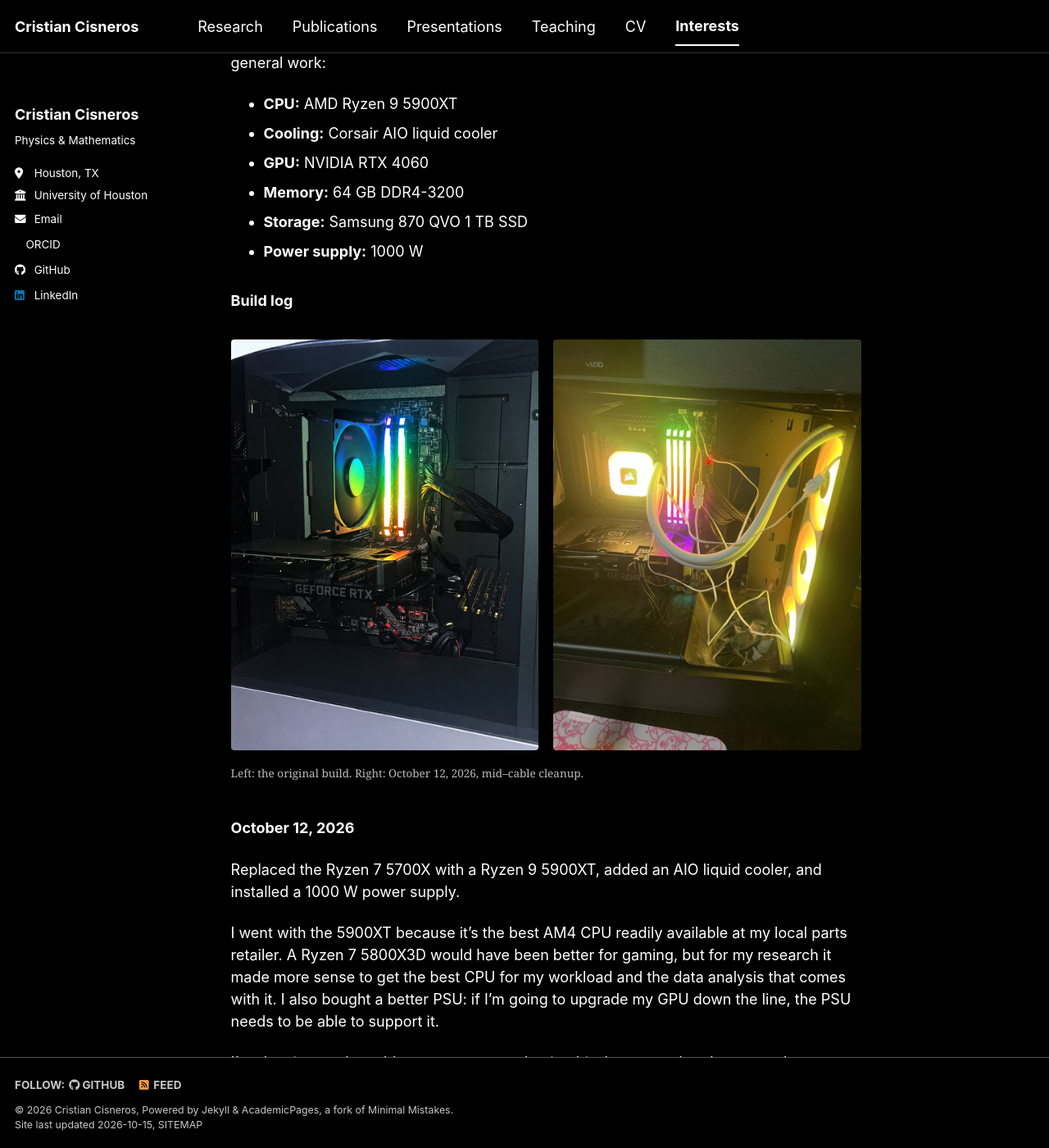
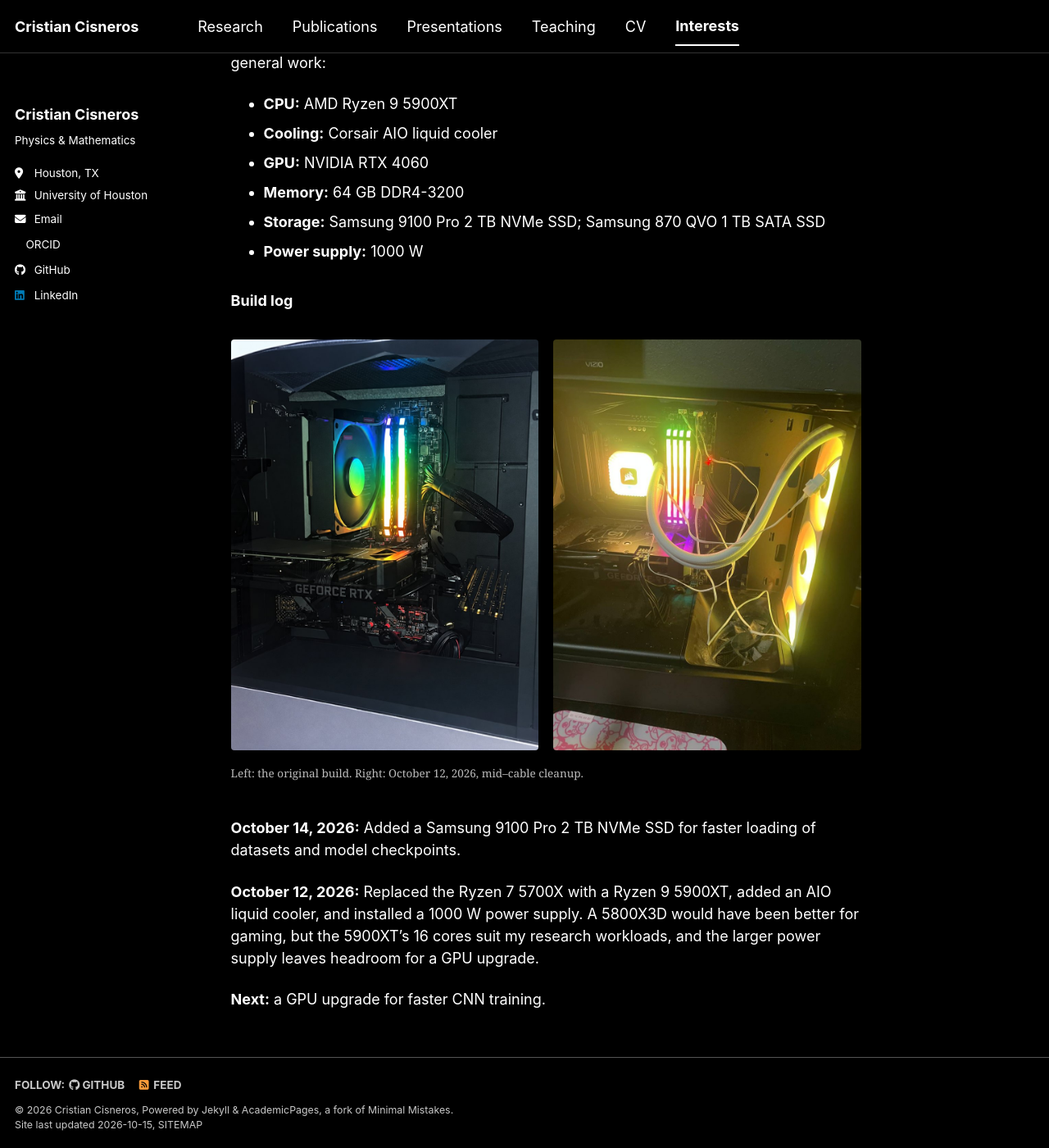
Before and after one commit to cristiancisneros06/cristiancisneros06.github.io, a Jekyll site: the page built from _pages/interests.md, in a window 1280 px wide and 1400 px high, scrolled down 680 px. Shown: the whole window at 82% size. Built offline with Jekyll 4.4.1, drawn with Linux system fonts in a browser that asks for light colours; a style sheet for code colours, icons or effects is not loaded.

Commit message:
Interests: add Samsung 9100 Pro NVMe; tighten build log
Co-Authored-By: Claude Opus 5.5 <noreply@anthropic.com>
Claude-Session: https://claude.ai/code/session_0194BYiZ6sAiDzrCffZQx2Wf

```diff
--- a/_pages/interests.md
+++ b/_pages/interests.md
@@ -31,7 +31,7 @@ My everyday machine for CNN research (see the [Hénon map project](/portfolio/he
 * **Cooling:** Corsair AIO liquid cooler
 * **GPU:** NVIDIA RTX 4060
 * **Memory:** 64 GB DDR4-3200
-* **Storage:** Samsung 870 QVO 1 TB SSD
+* **Storage:** Samsung 9100 Pro 2 TB NVMe SSD; Samsung 870 QVO 1 TB SATA SSD
 * **Power supply:** 1000 W
 
 ### Build log
@@ -42,10 +42,8 @@ My everyday machine for CNN research (see the [Hénon map project](/portfolio/he
   <figcaption>Left: the original build. Right: October 12, 2026, mid–cable cleanup.</figcaption>
 </figure>
 
-**October 12, 2026**
+**October 14, 2026:** Added a Samsung 9100 Pro 2 TB NVMe SSD for faster loading of datasets and model checkpoints.
 
-Replaced the Ryzen 7 5700X with a Ryzen 9 5900XT, added an AIO liquid cooler, and installed a 1000 W power supply.
+**October 12, 2026:** Replaced the Ryzen 7 5700X with a Ryzen 9 5900XT, added an AIO liquid cooler, and installed a 1000 W power supply. A 5800X3D would have been better for gaming, but the 5900XT's 16 cores suit my research workloads, and the larger power supply leaves headroom for a GPU upgrade.
 
-I went with the 5900XT because it's the best AM4 CPU readily available at my local parts retailer. A Ryzen 7 5800X3D would have been better for gaming, but for my research it made more sense to get the best CPU for my workload and the data analysis that comes with it. I also bought a better PSU: if I'm going to upgrade my GPU down the line, the PSU needs to be able to support it.
-
-I'm cleaning up the cable management as I write this, but wanted to document the computer as it came along.
+**Next:** a GPU upgrade for faster CNN training.
```
